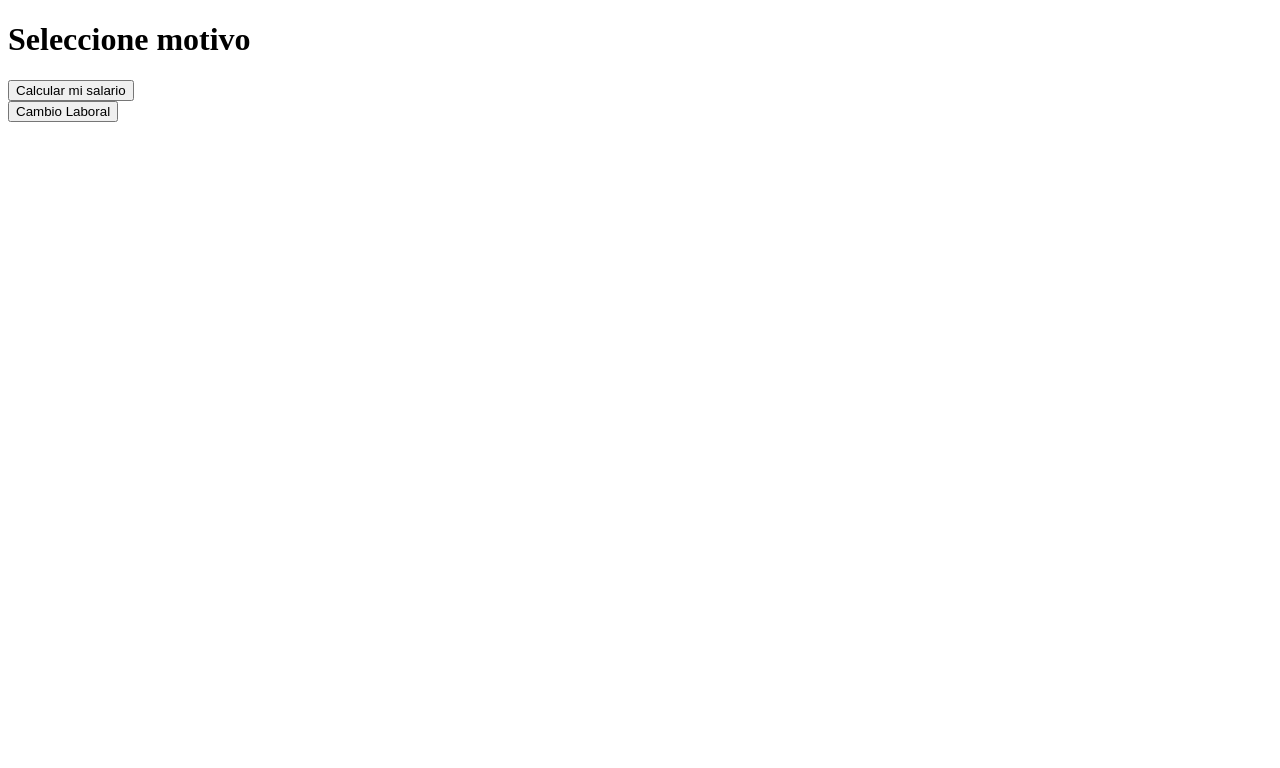
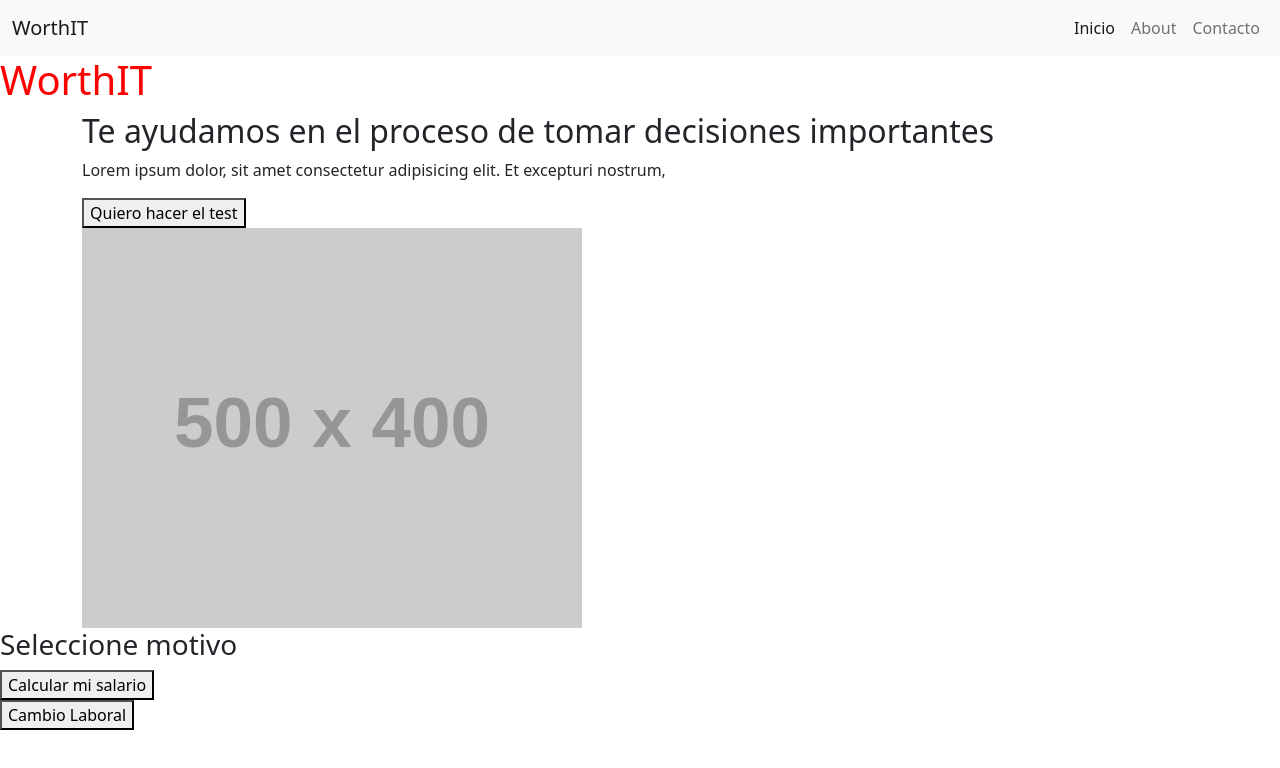
Before and after one commit to MayraSegovia/WorthITProject, a plain HTML site: page index.html in a window 1280 px wide. Drawn offline with nearby package versions, Linux system fonts and the light colour scheme; files that its build step writes are made by us from their sources; placeholder pictures from the web are drawn by us.

Commit message:
Feat(WIT-009) Se agrego la seccion hero a index

```diff
--- a/index.html
+++ b/index.html
@@ -4,15 +4,70 @@
     <meta charset="UTF-8">
     <meta http-equiv="X-UA-Compatible" content="IE=edge">
     <meta name="viewport" content="width=device-width, initial-scale=1.0">
+    <link rel="preconnect" href="https://fonts.googleapis.com">
+    <link rel="preconnect" href="https://fonts.gstatic.com" crossorigin>
+    <link href="https://fonts.googleapis.com/css2?family=Inter:wght@200;600&display=swap" rel="stylesheet">
+    <link href="https://cdn.jsdelivr.net/npm/bootstrap@5.1.3/dist/css/bootstrap.min.css" rel="stylesheet" integrity="sha384-1BmE4kWBq78iYhFldvKuhfTAU6auU8tT94WrHftjDbrCEXSU1oBoqyl2QvZ6jIW3" crossorigin="anonymous">
+    <link rel="stylesheet" href="./css/index.css">
     <script src="/js/index.js"></script>
     <title>WorthIT?</title>
 
 </head>
+
+<header>
+    <!--Navbar-->
+    <nav class="navbar navbar-expand-lg navbar-light bg-light">
+       <div class="container-fluid">
+         <a class="navbar-brand" href="index.html">WorthIT</a>
+         <button class="navbar-toggler" type="button" data-bs-toggle="collapse" data-bs-target="#navbarNav" aria-controls="navbarNav" aria-expanded="false" aria-label="Toggle navigation">
+           <span class="navbar-toggler-icon"></span>
+         </button>
+         <div class="collapse navbar-collapse justify-content-end" id="navbarNav">
+           <ul class="navbar-nav ">
+             <li class="nav-item">
+               <a class="nav-link active" aria-current="page" href="">Inicio</a>
+             </li>
+             <li class="nav-item">
+               <a class="nav-link" href="">About</a>
+             </li>
+             <li class="nav-item">
+               <a class="nav-link" href="">Contacto</a>
+             </li>
+
+           </ul>
+         </div>
+       </div>
+     </nav>
+
+     <h1>WorthIT</h1>
+
+</header>
+
+
 <body onload = onload()>
+
+     <!--Hero (texto te inicio de pagina con imagen)-->
+
+     <div class="container">
+        <div class="hero">
+            <div class="text">
+                <h2>Te ayudamos en el proceso de tomar decisiones importantes</h2>
+                <p class="h-parr">Lorem ipsum dolor, sit amet consectetur adipisicing elit. Et excepturi nostrum,</p>
+                <button class="index-button">Quiero hacer el test</button>
+
+                </div>
+                <div class="img-wrapper">
+                    <img class="hero-img" src="https://dummyimage.com/500x400/000/ffffff&text=Image+Here" alt="">
+
+                </div>
+
+            </div>
+
+        </div>
 
 
     <div id="buttons">
-    <h1>Seleccione motivo</h1>
+    <h3>Seleccione motivo</h3>
 
         <button type="" id="sameJob" onclick=sameJob()>Calcular mi salario</button><br>
         <button type="" id="jobComparison">Cambio Laboral</button>
@@ -98,6 +153,7 @@
 
 
 
-
+  <!--Bootstrap-->
+<script src="https://cdn.jsdelivr.net/npm/bootstrap@5.1.3/dist/js/bootstrap.bundle.min.js" integrity="sha384-ka7Sk0Gln4gmtz2MlQnikT1wXgYsOg+OMhuP+IlRH9sENBO0LRn5q+8nbTov4+1p" crossorigin="anonymous"></script>
 </body>
 </html>
```
